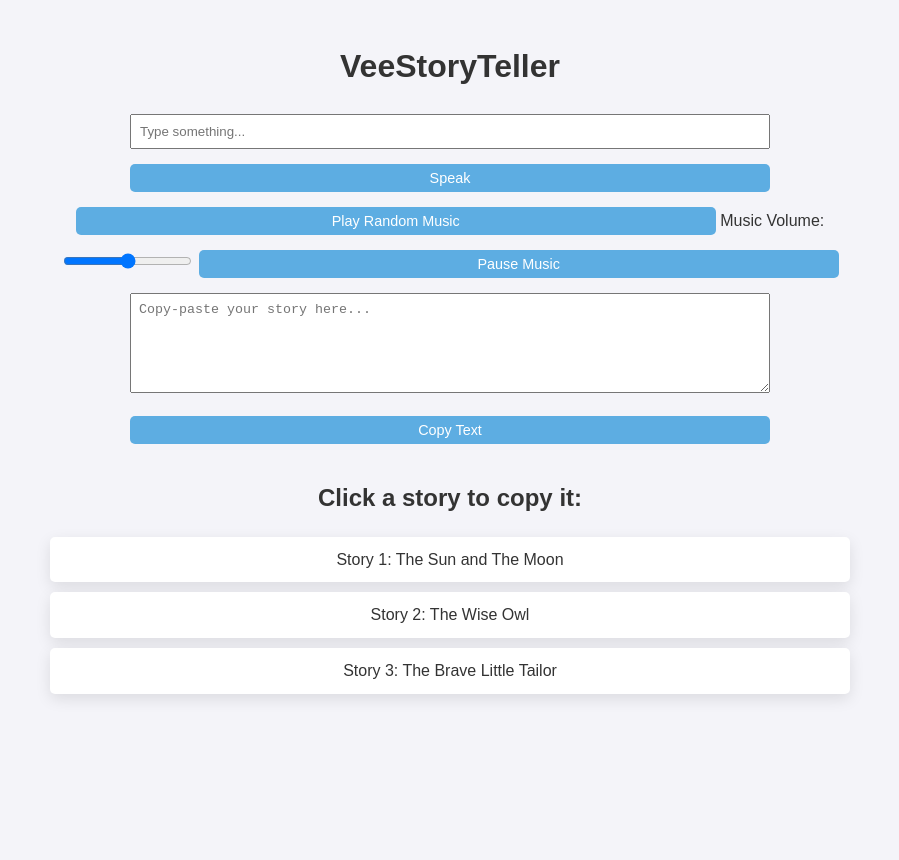
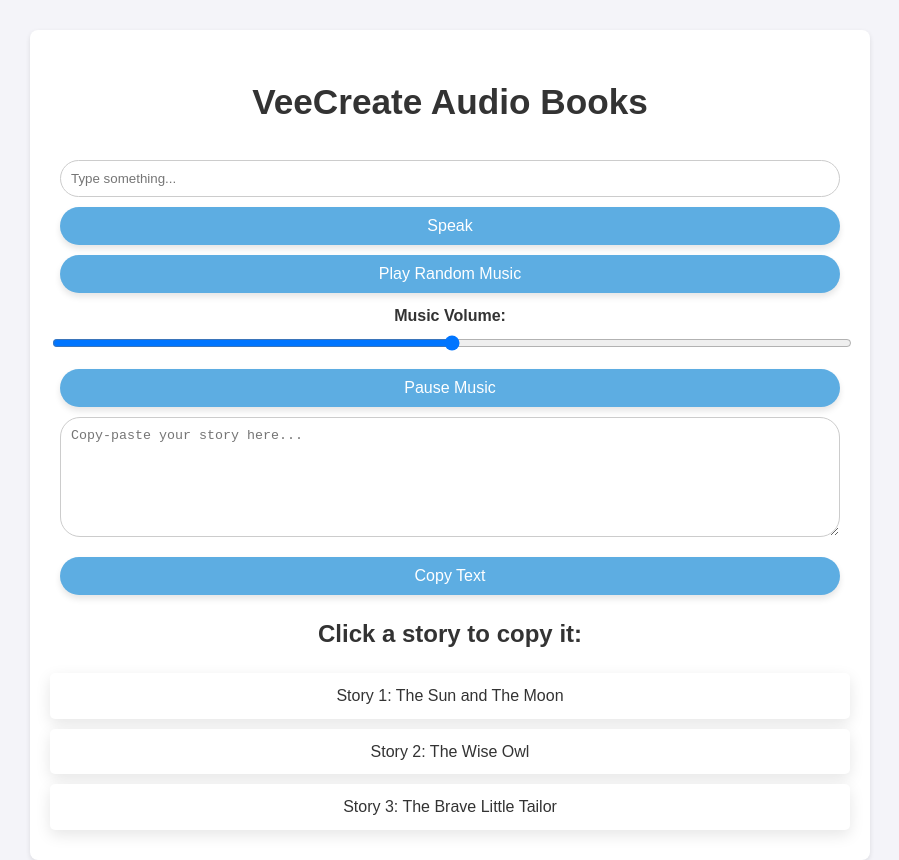
Before and after one commit to virslaan/VeeStoryTeller, a plain HTML site: page index.html in a window 1280 px wide. Shown: the whole page, without its empty margins (190-1089 px from the left). Before the commit the page ends 800 px from the top, so only its background shows below. Drawn offline with Linux system fonts and the light colour scheme.

Commit message:
Update index.html

```diff
--- a/index.html
+++ b/index.html
@@ -3,7 +3,7 @@
 <head>
 <meta charset="UTF-8">
 <meta name="viewport" content="width=device-width, initial-scale=1.0">
-<title>VeeStoryTeller</title>
+<title>Vee Create Audio Books</title>
 <style>
   /* CSS for visual improvements */
   body {
@@ -20,32 +20,44 @@
     margin: auto;
     padding: 20px;
     text-align: center;
+    background: #ffffff;  /* White background for the container */
+    box-shadow: 0 2px 5px rgba(0,0,0,0.1);  /* Subtle shadow for depth */
+    border-radius: 8px; /* Slightly rounded corners for the container */
+    margin-top: 30px;
   }
   h1 {
     color: #333;
+    margin-bottom: 30px;
+    font-size: 2.2em;
   }
   button, input[type='text'], textarea {
-    width: 80%; /* Adjust width */
-    padding: 8px;
-    margin-bottom: 15px;
+    width: calc(100% - 20px); /* Adjust width */
+    padding: 10px;
+    margin: 10px auto;
+    display: block; /* Center align */
     box-sizing: border-box; /* Add this to include padding in width */
+    border: 1px solid #ccc; /* Subtle border */
+    border-radius: 20px; /* Rounded corners */
   }
   button {
     background-color: #5dade2;
     color: #fff;
     border: none;
-    border-radius: 5px; /* Rounded corners */
     cursor: pointer;
-    font-size: 0.9em;
-    padding: 6px 10px; /* Smaller padding */
+    font-size: 1em;
+    padding: 10px 15px; /* Padding */
+    box-shadow: 0 4px 6px rgba(0,0,0,0.1); /* Shadow for depth */
+    transition: all 0.3s ease; /* Transition for smooth hover effect */
   }
   button:hover {
     background-color: #3498db;
-    box-shadow: 0 2px 5px rgba(0,0,0,0.2); /* Add shadow on hover */
+    box-shadow: 0 5px 10px rgba(0,0,0,0.2); /* Shadow on hover */
+    transform: translateY(-2px); /* Slight lift */
   }
   #story-board {
-    height: 100px;
+    height: 120px;
     resize: vertical; /* Allow vertical resizing */
+    margin-bottom: 20px;
   }
   .story {
     background-color: #fff;
@@ -59,12 +71,25 @@
   .story:hover {
     transform: scale(1.05); /* Scale up on hover */
   }
+  .volume-control-wrapper {
+    margin: 20px 0;
+  }
+  label {
+    display: block;
+    margin-bottom: 5px;
+    font-weight: bold;
+  }
+  input[type='range'] {
+    width: 100%;
+    cursor: pointer;
+  }
 </style>
+
 
 </head>
 <body>
   <div class="container">
-    <h1>VeeStoryTeller</h1>
+    <h1>VeeCreate Audio Books</h1>
 
     <input type="text" id="text-to-speak" placeholder="Type something..." />
     <button id="speak-btn">Speak</button>
```
